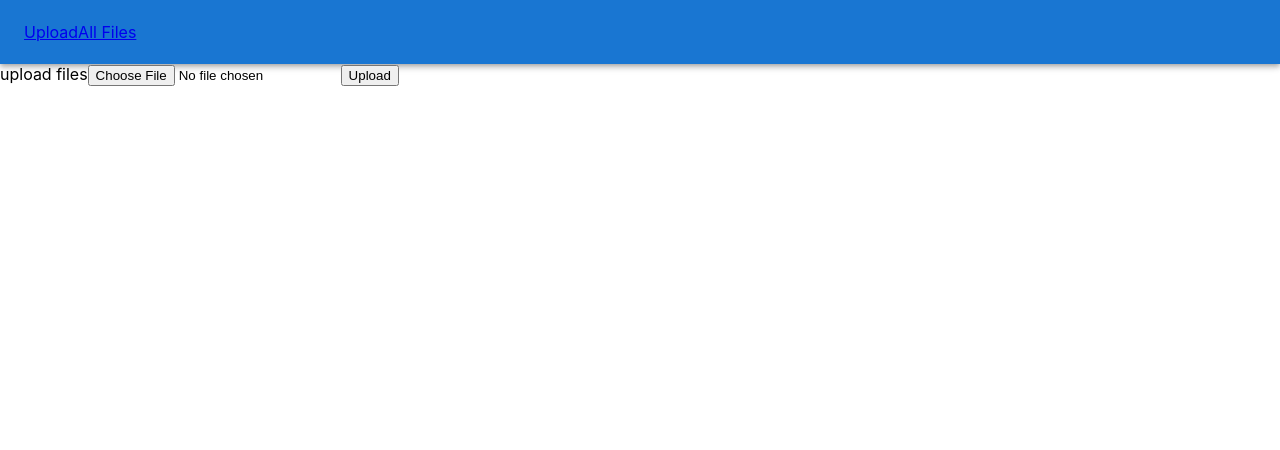
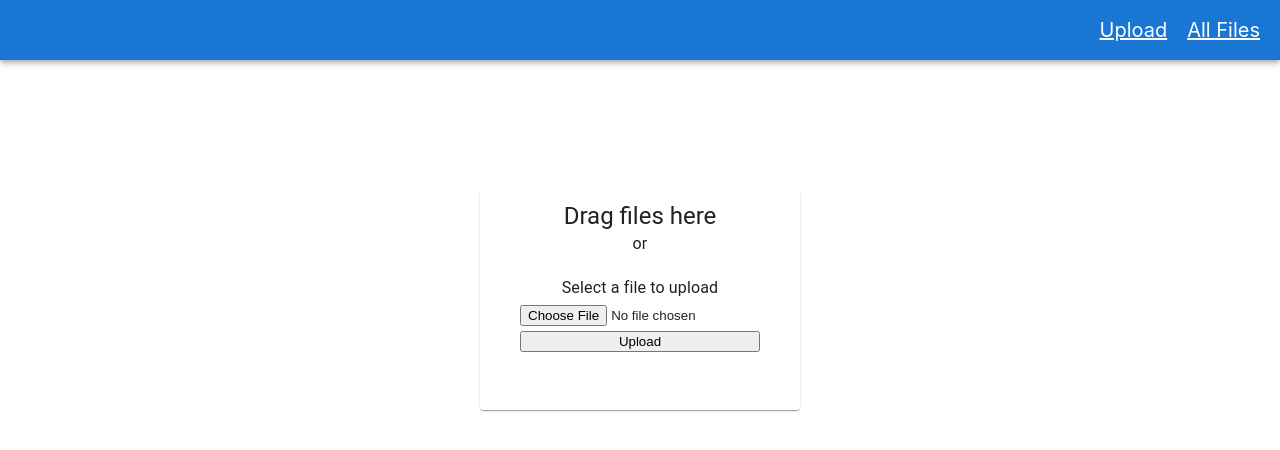
Before and after one commit to mizzieon/eMedProject, a React (Create React App) app in the folder app/: page / in a window 1280 px wide. Shown: the top 450 px of the page. Built offline with nearby package versions, Linux system fonts and the light colour scheme.

Commit message:
implemented styling for the ui

```diff
--- a/app/src/components/Header/Header.js
+++ b/app/src/components/Header/Header.js
@@ -3,14 +3,18 @@ import AppBar from '@mui/material/AppBar';
 import Toolbar from '@mui/material/Toolbar';
 import Button from '@mui/material/Button';
 import { Link } from 'react-router-dom';
+import makeStyles from './styles';
+import { Box } from '@mui/material';
+
 
 function Header() {
+  const styles = makeStyles();
   return (
     <AppBar position="static">
-        <Toolbar>
+        <Box sx={styles.toolbar} >
           <Link to="/">Upload</Link>
           <Link to="/view">All Files</Link>
-        </Toolbar>
+        </Box>
       </AppBar>
   )
 }
--- /dev/null
+++ b/app/src/components/Header/styles.js
@@ -0,0 +1,18 @@
+const makeStyles = () => {
+    return {
+        toolbar: {
+            display: "flex",
+            alignItems: "center",
+            height: "60px",
+            columnGap: "20px",
+            marginLeft: "auto",
+            paddingRight: "20px",
+            a: {
+                color: "white",
+                fontSize: "20px"
+            }
+        }
+    }
+}
+
+export default makeStyles;
--- a/app/src/views/UploadFiles/UploadFiles.js
+++ b/app/src/views/UploadFiles/UploadFiles.js
@@ -1,7 +1,9 @@
-import { Box } from '@mui/material';
+import { Box, Typography } from '@mui/material';
 import React, { useEffect, useState } from 'react'
 import Header from '../../components/Header/Header';
 import { useNavigate } from 'react-router-dom';
+import makeStyles from './styles';
+import Paper from '@mui/material/Paper';
 
 function UploadFiles(props) {
   const { uploadAction } = props;
@@ -10,6 +12,7 @@ function UploadFiles(props) {
   const [modifiedFileData, setModifiedFileData] = useState(null);
   const [newFile, setNewFile] = useState(null);
   const navigate = useNavigate();
+  const styles = makeStyles();
 
   // useEffect(() => {
   //   if (modifiedFileData) {
@@ -22,13 +25,13 @@ function UploadFiles(props) {
   // }, [modifiedFileData]);
 
   useEffect(() => {
-    if(fileContent && modifiedFileData){
+    if (fileContent && modifiedFileData) {
       uploadAction({
         original: {
           name: file.name,
           data: fileContent,
         },
-        modified:{
+        modified: {
           name: "modified.txt",
           data: modifiedFileData,
         }
@@ -36,7 +39,7 @@ function UploadFiles(props) {
 
       navigate("/view");
     }
-  },[fileContent, modifiedFileData])
+  }, [fileContent, modifiedFileData])
 
   const onFileChange = (event) => {
     setFile(event.target.files[0]);
@@ -80,10 +83,18 @@ function UploadFiles(props) {
   return (
     <Box>
       <Header />
-      upload files
-      <input type="file" id='file' onChange={onFileChange} />
-      <button onClick={onFileUpload}>Upload</button>
-      {/* <a href={newFile} download={"info.text"}>Download the new file</a> */}
+      <Box sx={styles.container} >
+        <Box sx={styles.uploadContainer} component={Paper} >
+          <Typography align='center' variant='h5'>Drag files here</Typography>
+          <Typography align='center'>or</Typography>
+          <Box sx={styles.form}>
+            <Typography align='center'>Select a file to upload</Typography>
+            <input type="file" id='file' onChange={onFileChange} />
+            <button onClick={onFileUpload}>Upload</button>
+            {/* <a href={newFile} download={"info.text"}>Download the new file</a> */}
+          </Box>
+        </Box>
+      </Box>
     </Box>
   )
 }
--- /dev/null
+++ b/app/src/views/UploadFiles/styles.js
@@ -0,0 +1,27 @@
+const makeStyles = () => {
+    return {
+        container: {
+            height: "60vh",
+            display: "flex",
+            justifyContent: "center",
+            alignItems: "center",
+        },
+        uploadContainer: {
+            display: "flex",
+            flexDirection: "column",
+            alignItems: "center",
+            width: "300px",
+            height: "200px",
+            padding: "10px",
+        },
+        form: {
+            display: "flex",
+            flexDirection: "column",
+            rowGap: "5px",
+            width: "80%",
+            margin: "20px 0 0 0",
+        }
+    }
+}
+
+export default makeStyles;
--- a/app/src/views/ViewFiles/ViewFiles.js
+++ b/app/src/views/ViewFiles/ViewFiles.js
@@ -8,9 +8,11 @@ import TableContainer from '@mui/material/TableContainer';
 import TableHead from '@mui/material/TableHead';
 import TableRow from '@mui/material/TableRow';
 import Paper from '@mui/material/Paper';
+import makeStyles from './styles';
 
 function ViewFiles(props) {
   const { files, updateIndex, link } = props;
+  const styles = makeStyles();
 
   const onRowHover = (event) => {
     updateIndex(event.currentTarget.dataset.index);
@@ -19,8 +21,10 @@ function ViewFiles(props) {
   return (
     <Box>
       <Header />
+      <Box sx={styles.contentContainer}>
+        <Box sx={styles.filesContainer}>
           <TableContainer component={Paper}>
-        <Table sx={{ minWidth: 650 }} aria-label="simple table">
+            <Table aria-label="simple table">
               <TableHead>
                 <TableRow>
                   <TableCell>Original Filename</TableCell>
@@ -50,6 +54,8 @@ function ViewFiles(props) {
             </Table>
           </TableContainer>
         </Box>
+      </Box>
+    </Box>
   )
 }
 
--- /dev/null
+++ b/app/src/views/ViewFiles/styles.js
@@ -0,0 +1,15 @@
+const makeStyles = () => {
+    return {
+        contentContainer: {
+            display: "flex",
+            height: "60vh",
+            justifyContent: "center",
+            alignItems: "center",
+        },
+        filesContainer: {
+            width: "600px"
+        }
+    }
+}
+
+export default makeStyles;
```
Lines whose indentation alone changed are shown as unchanged.
